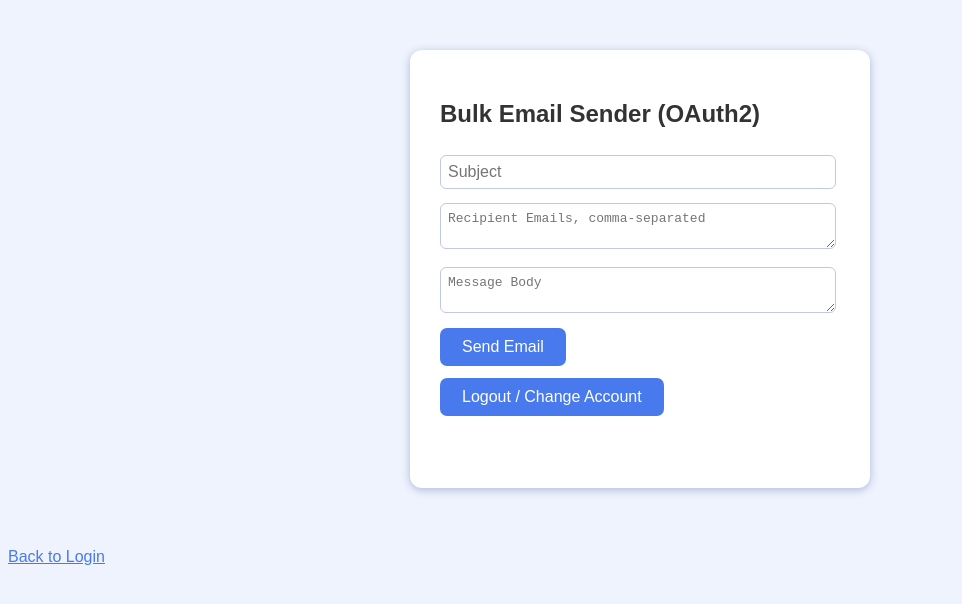
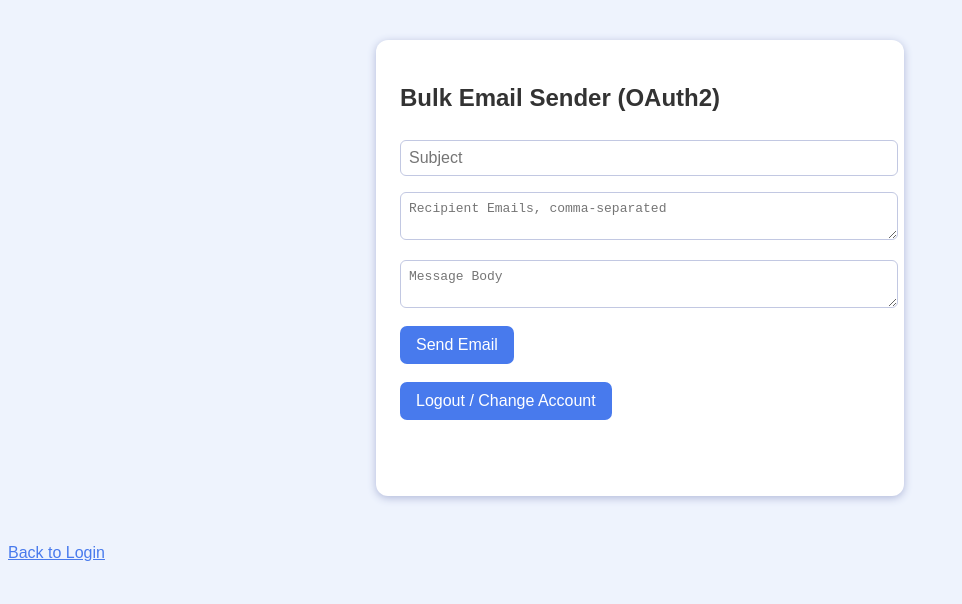
Before and after one commit to anu882882/XX, a website: page public/launcher.html in a window 1280 px wide. Shown: the whole page, without its empty margins (0-962 px from the left). Drawn offline with Linux system fonts and the light colour scheme.

Commit message:
Update style.css

```diff
--- a/public/style.css
+++ b/public/style.css
@@ -1,46 +1,7 @@
-body {
-  background: #eef3fd;
-  color: #333;
-  font-family: Arial, sans-serif;
-}
-.container {
-  background: #fff;
-  max-width: 400px;
-  margin: 50px auto;
-  padding: 30px 30px 24px 30px;
-  border-radius: 12px;
-  box-shadow: 0 2px 8px #b0b8d9;
-}
-input,
-textarea {
-  width: 95%;
-  margin: 7px 0;
-  padding: 7px;
-  border-radius: 6px;
-  border: 1px solid #c2c8e2;
-  font-size: 1em;
-}
-button {
-  padding: 10px 22px;
-  margin: 4px 2px 8px 0;
-  border: none;
-  border-radius: 7px;
-  background: #487aed;
-  color: #fff;
-  font-size: 1em;
-  cursor: pointer;
-}
-button:hover {
-  background: #2c43ac;
-}
-#output {
-  margin: 10px 0;
-  font-size: 0.95em;
-  min-height: 20px;
-}
-a {
-  display: inline-block;
-  margin: 10px 0 0 0;
-  color: #487aed;
-  text-decoration: underline;
-}
+body { background: #eef3fd; color: #333; font-family: Arial, sans-serif; }
+.container { background: #fff; max-width: 480px; margin: 40px auto; padding: 24px; border-radius: 12px; box-shadow: 0 2px 8px #b0b8d9; }
+input, textarea { width: 100%; margin: 8px 0; padding: 8px; border-radius: 6px; border: 1px solid #c2c8e2; font-size: 1em;}
+button { padding: 10px 16px; margin: 6px 6px 12px 0; border: none; border-radius: 7px; background: #487aed; color: #fff; font-size: 1em; cursor: pointer; }
+button:hover { background: #2c43ac; }
+#output, #result { margin: 10px 0; font-size: .95em; min-height: 20px; }
+a { display: inline-block; margin-top: 8px; color: #487aed; text-decoration: underline;}
```
